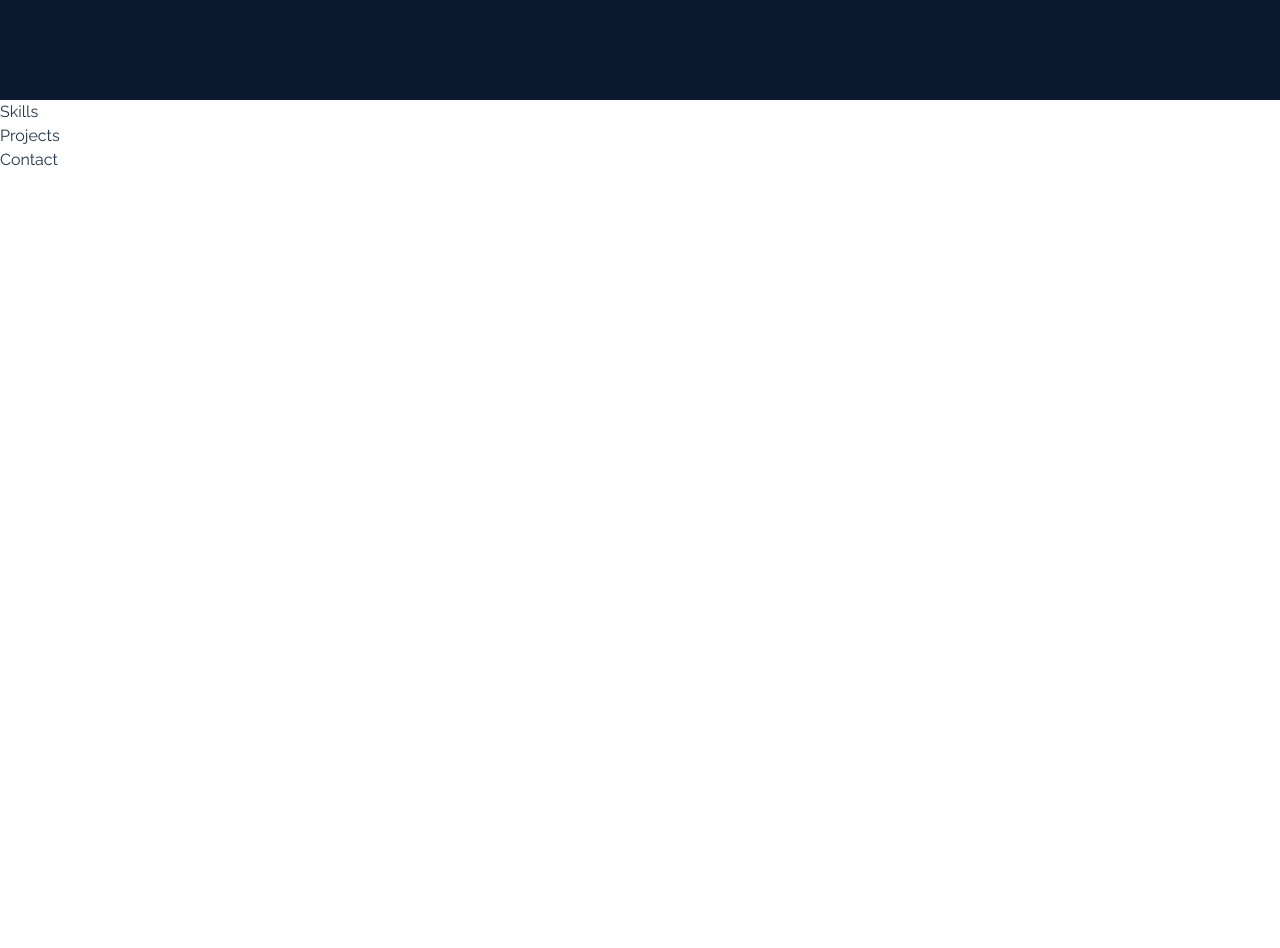
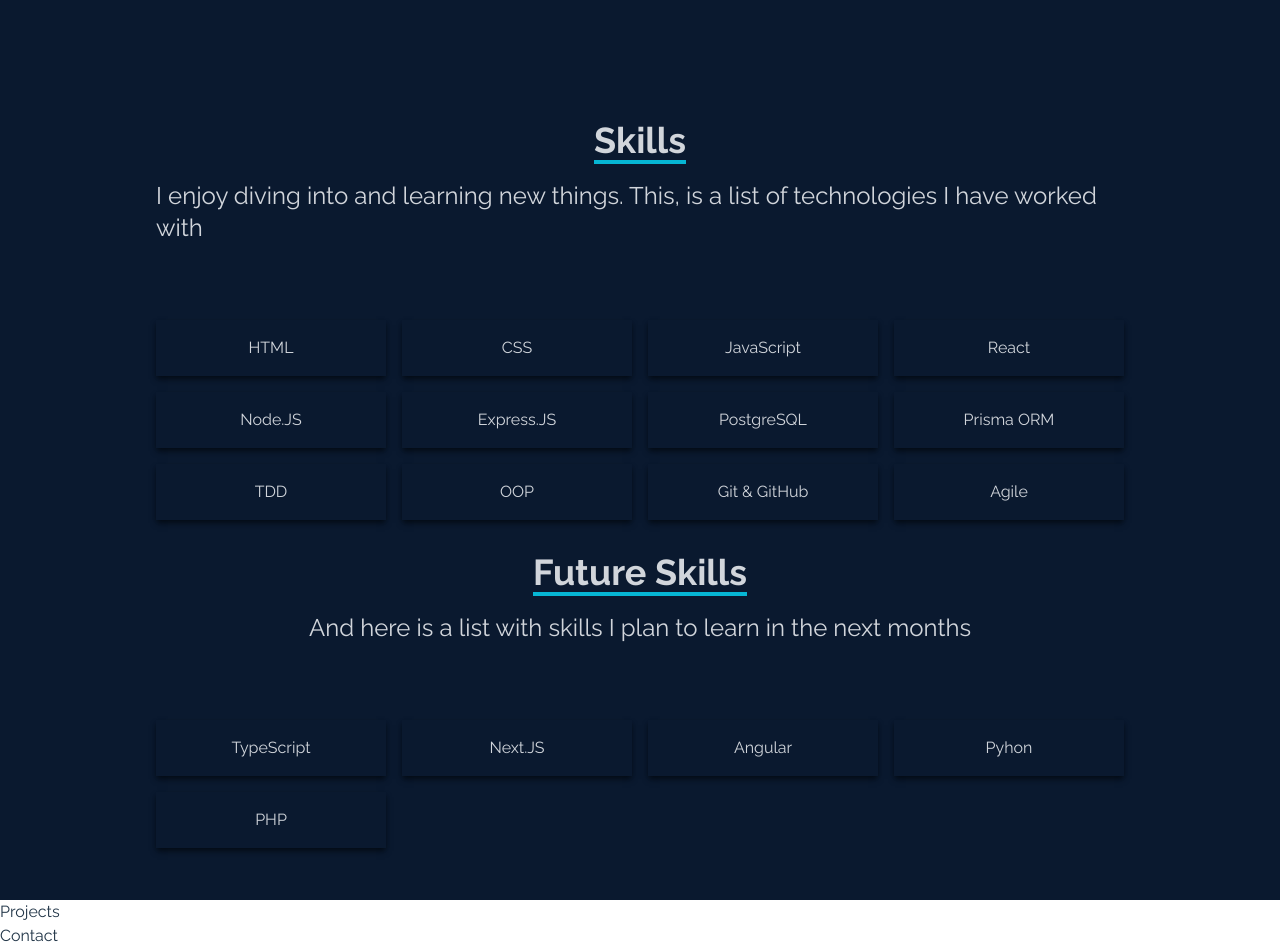
Before and after one commit to PerikK/myPortfolio, a React (Vite) app: page / in a window 1280 px wide. Shown: the part 1500-2448 px from the top of the page. Before the commit the page ends 1672 px from the top, so only its background shows below. Built offline with nearby package versions, Linux system fonts and the light colour scheme.

Commit message:
Create skills component

```diff
--- a/src/components/About.jsx
+++ b/src/components/About.jsx
@@ -24,8 +24,7 @@
             </div>
             <div>
               <p>
-
-                Text
+               I'm Periklis, a Full Stack Developer who recently completed an intensive 6-month, 900+ hour course at Boolean UK. I gained hands-on experience in front-end and back-end technologies, building full-stack projects, working with RESTful APIs, React, PostgreSQL, and managing team simulations, documentation, and agile methodologies.
               </p>
             </div>
           </div>
--- a/src/components/Skills.jsx
+++ b/src/components/Skills.jsx
@@ -1,5 +1,75 @@
 export default function Skills() {
+    const skillsList = [
+        'HTML',
+        'CSS',
+        'JavaScript',
+        'React',
+        'Node.JS',
+        'Express.JS',
+        'PostgreSQL',
+        'Prisma ORM',
+        'TDD',
+        'OOP',
+        'Git & GitHub',
+        'Agile',
+    ]
+
+    const futuresSkills = [
+        'TypeScript', 'Next.JS', 'Angular', 'Pyhon', 'PHP'
+    ]
+
+    const renderSkills = (list) => {
+        return list.map((skill, i) => (
+            <div
+                key={i}
+                className='shadow-md shadow-[#040c16] hover:scale-110 duration-500'
+            >
+                <p className='my-4'>{skill}</p>
+            </div>
+        ))
+    }
+
+    const renderFutureSkills = (list) => {
+        return list.map((skill, i) => (
+            <div
+                key={i}
+                className='shadow-md shadow-[#040c16] hover:scale-110 duration-500'
+            >
+                <p className='my-4'>{skill}</p>
+            </div>
+        ))
+    }
+
     return (
-        <div>Skills</div>
+        <div
+            name='skills'
+            className='w-full h-screen bg-[#0a192f] text-gray-300'
+        >
+            <div className='max-w-[1000px] mx-auto p-4 flex flex-col justify-center w-full h-full'>
+                <div className=' w-full flex justify-center items-center flex-col mb-7'>
+                    <p className='text-4xl font-bold inline border-b-4 border-cyan-500 text-center '>
+                        Skills
+                    </p>
+                    <p className='py-4 text-2xl'>
+                        I enjoy diving into and learning new things. This, is a
+                        list of technologies I have worked with
+                    </p>
+                </div>
+                <div className='w-full grid grid-cols-2 sm:grid-cols-4 gap-4 text-center py-8'>
+                    {renderSkills(skillsList)}
+                </div>
+                 <div className=' w-full flex justify-center items-center flex-col mb-7'>
+                    <p className='text-4xl font-bold inline border-b-4 border-cyan-500 text-center '>
+                        Future Skills
+                    </p>
+                    <p className='py-4 text-2xl'>
+                        And here is a list with skills I plan to learn in the next months
+                    </p>
+                </div>
+                 <div className='w-full grid grid-cols-2 sm:grid-cols-4 gap-4 text-center py-8'>
+                    {renderFutureSkills(futuresSkills)}
+                </div>
+            </div>
+        </div>
     )
 }
```
